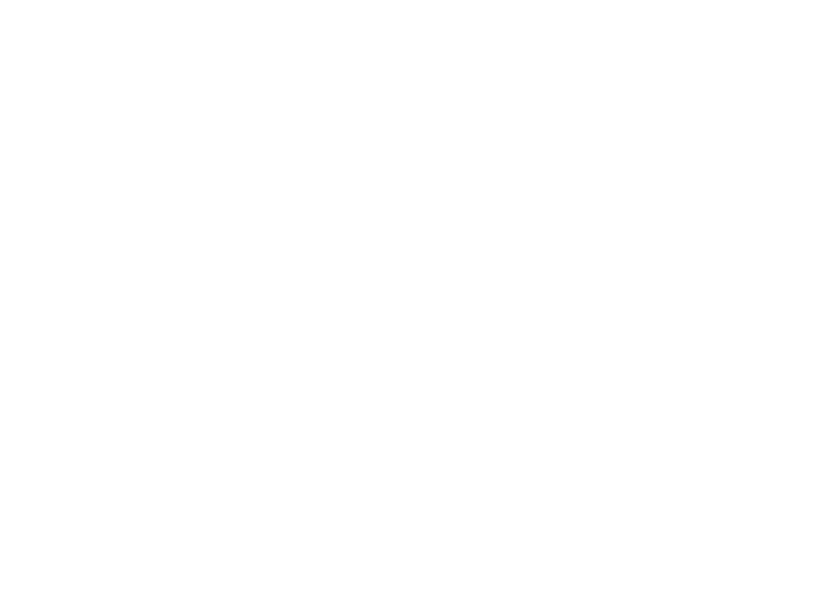
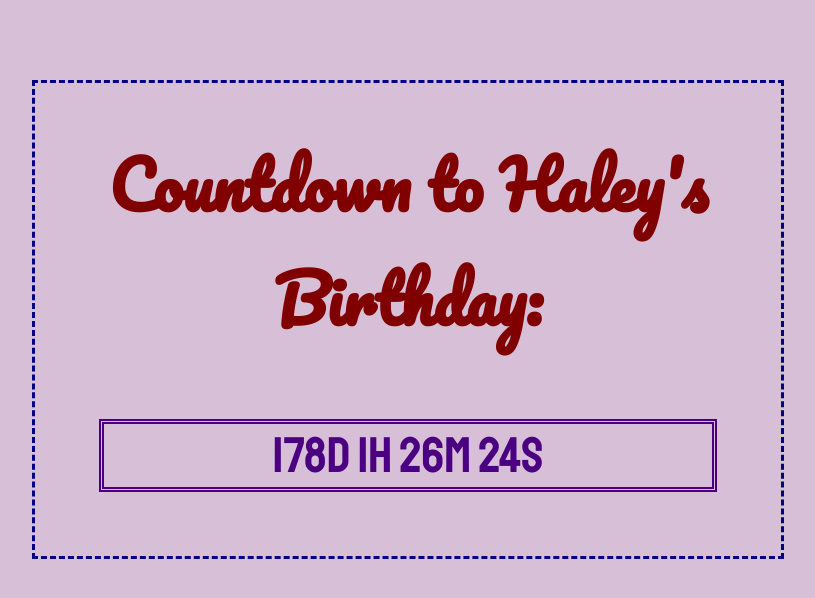
Before and after one commit to HJoRo/week5, a website: page countdown.html in a window 1280 px wide. Shown: the whole page, without its empty margins (232-1047 px from the left). Drawn offline with Linux system fonts and the light colour scheme.

Commit message:
created countdown to birthday

```diff
--- a/countdown.css
+++ b/countdown.css
@@ -0,0 +1,24 @@
+html {
+    background-color: thistle;
+}
+.container {
+    margin-top: 10vh;
+    margin-left: 20vw;
+    margin-right: 20vw;
+    border-style: dashed;
+    border-color: navy;
+    text-align: center;
+}
+.heading {
+    font-family: 'Pacifico', cursive;
+    font-size: 65px;
+    color: maroon;
+}
+.display {
+    margin: 5vw;
+    border-style: double;
+    border-width: 5px;
+    font-family: 'Staatliches';
+    font-size: 50px;
+    color: indigo;
+}
--- a/countdown.html
+++ b/countdown.html
@@ -5,8 +5,13 @@
     <meta name="viewport" content="width=device-width, initial-scale=1.0">
     <title>Countdown</title>
     <link rel="stylesheet" href="countdown.css">
+    <link href="https://fonts.googleapis.com/css2?family=Pacifico&family=Staatliches&display=swap" rel="stylesheet">
 </head>
 <body>
+    <div id="bdayTimer" class="container">
+        <h1 class="heading">Countdown to Haley's Birthday:</h1>
+        <p id="countdown" class="display"></p>
+    </div>
     <script src="countdown.js"></script>
 </body>
 </html>
--- a/countdown.js
+++ b/countdown.js
@@ -0,0 +1,14 @@
+var countdownDate = new Date("Jan 22, 2021 23:59:59").getTime();
+var x = setInterval(function() {
+    var now = new Date().getTime();
+    var distance = countdownDate - now;
+    var days = Math.floor(distance / (1000 * 60 * 60 * 24));
+    var hours = Math.floor((distance % (1000 * 60 * 60 * 24)) / (1000 * 60 * 60));
+    var minutes = Math.floor((distance % (1000 * 60 * 60)) / (1000 * 60));
+    var seconds = Math.floor((distance % (1000 * 60)) / 1000);
+    document.getElementById("countdown").innerHTML = days + "d " + hours + "h " + minutes + "m " + seconds + "s ";
+    if (distance < 0) {
+        clearInterval(x);
+        document.getElementById("countdown").innerHTML = "Time to celebrate!";
+    }
+}, 1000);
```
